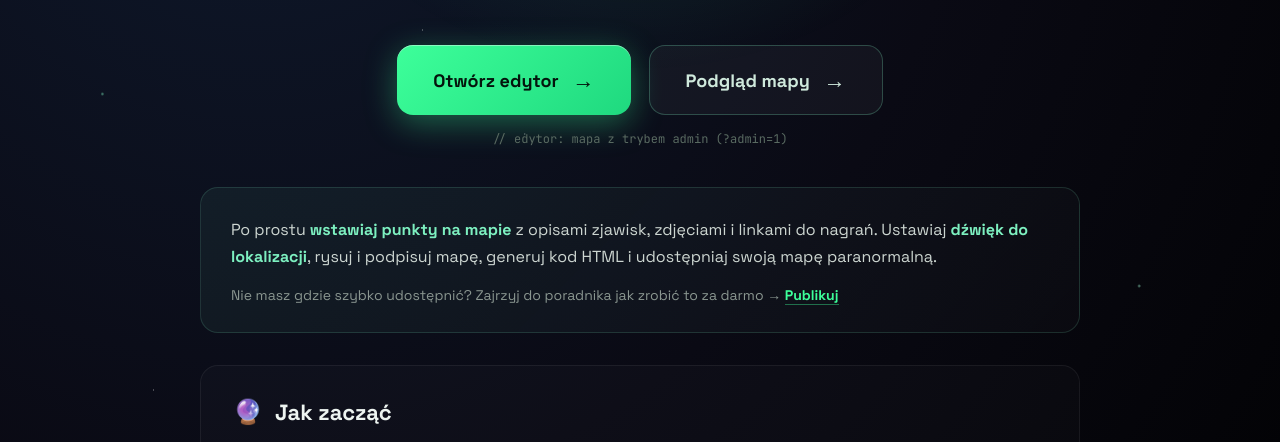
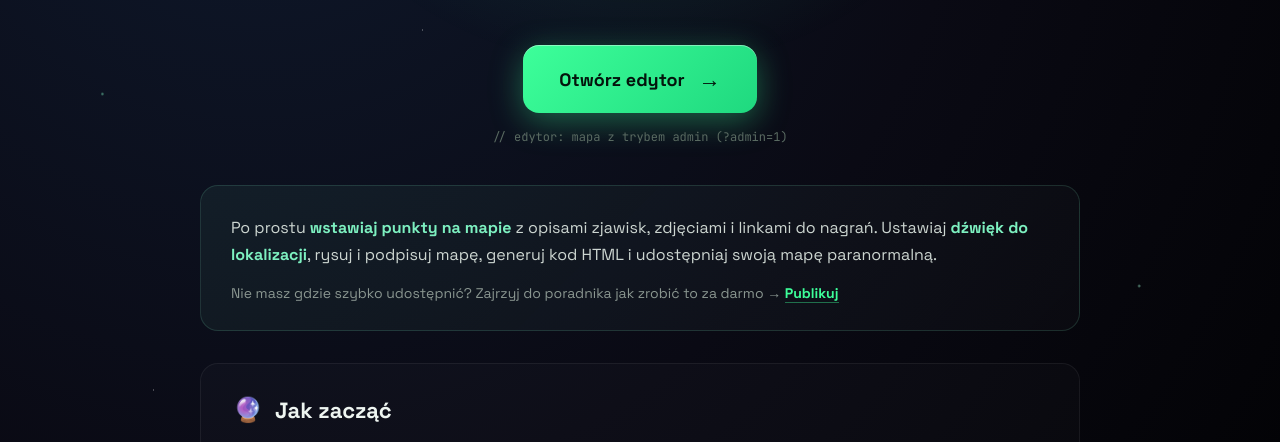
Before and after one commit to majstered/paranormal, a plain HTML site: page index.html in a window 1280 px wide. Shown: the part 282-724 px from the top of the page. Drawn offline with Linux system fonts and the light colour scheme.

Commit message:
Remove map preview button from index.html
Removed secondary button for map preview and adjusted HTML structure.

```diff
--- a/index.html
+++ b/index.html
@@ -181,10 +181,6 @@
         <span>Otwórz edytor</span>
         <span class="strzalka">→</span>
       </a>
-      <a href="./paranormal.html" class="cta-btn secondary">
-        <span>Podgląd mapy</span>
-        <span class="strzalka">→</span>
-      </a>
     </div>
     <p class="cta-info">// edytor: mapa z trybem admin (?admin=1)</p>
   </div>
```
